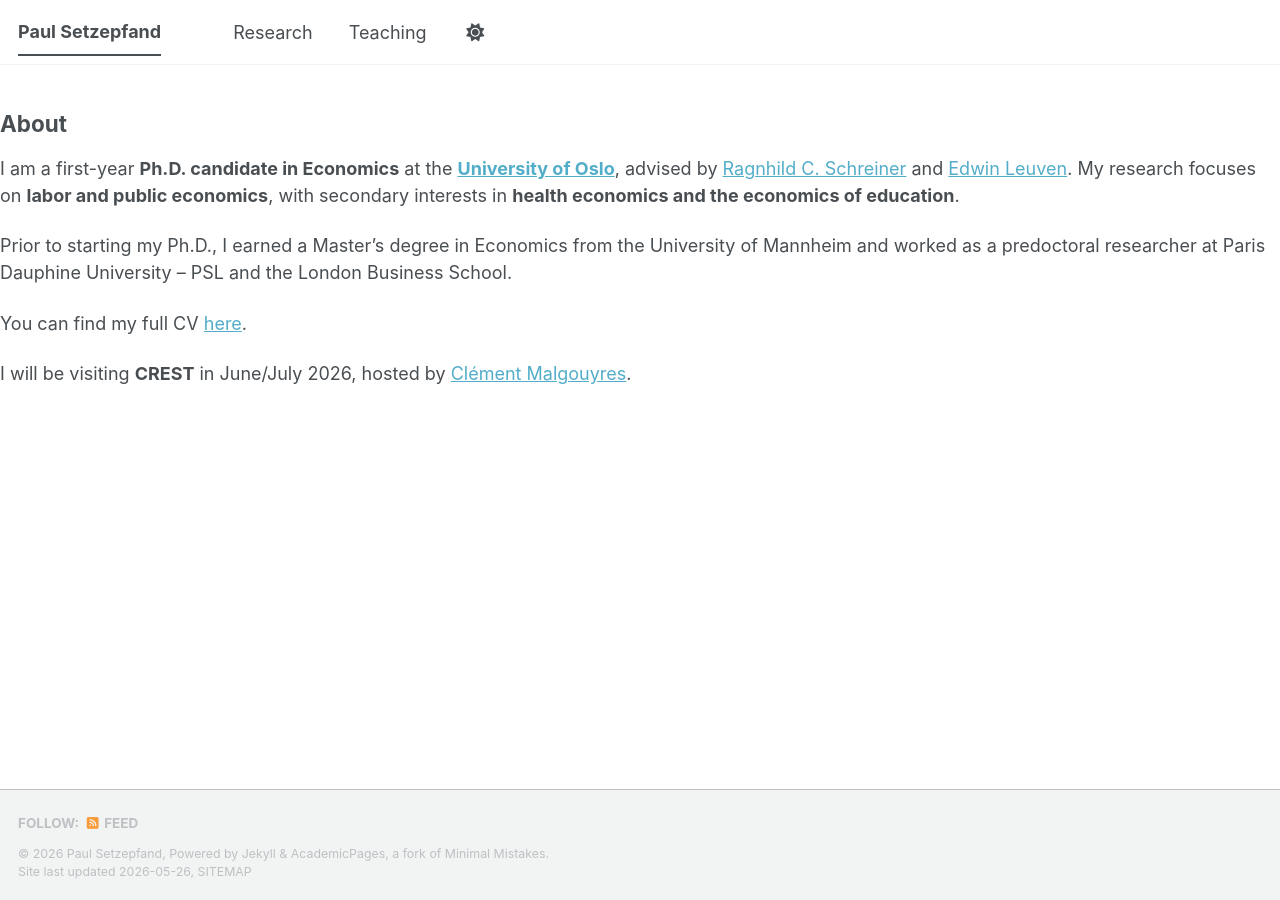
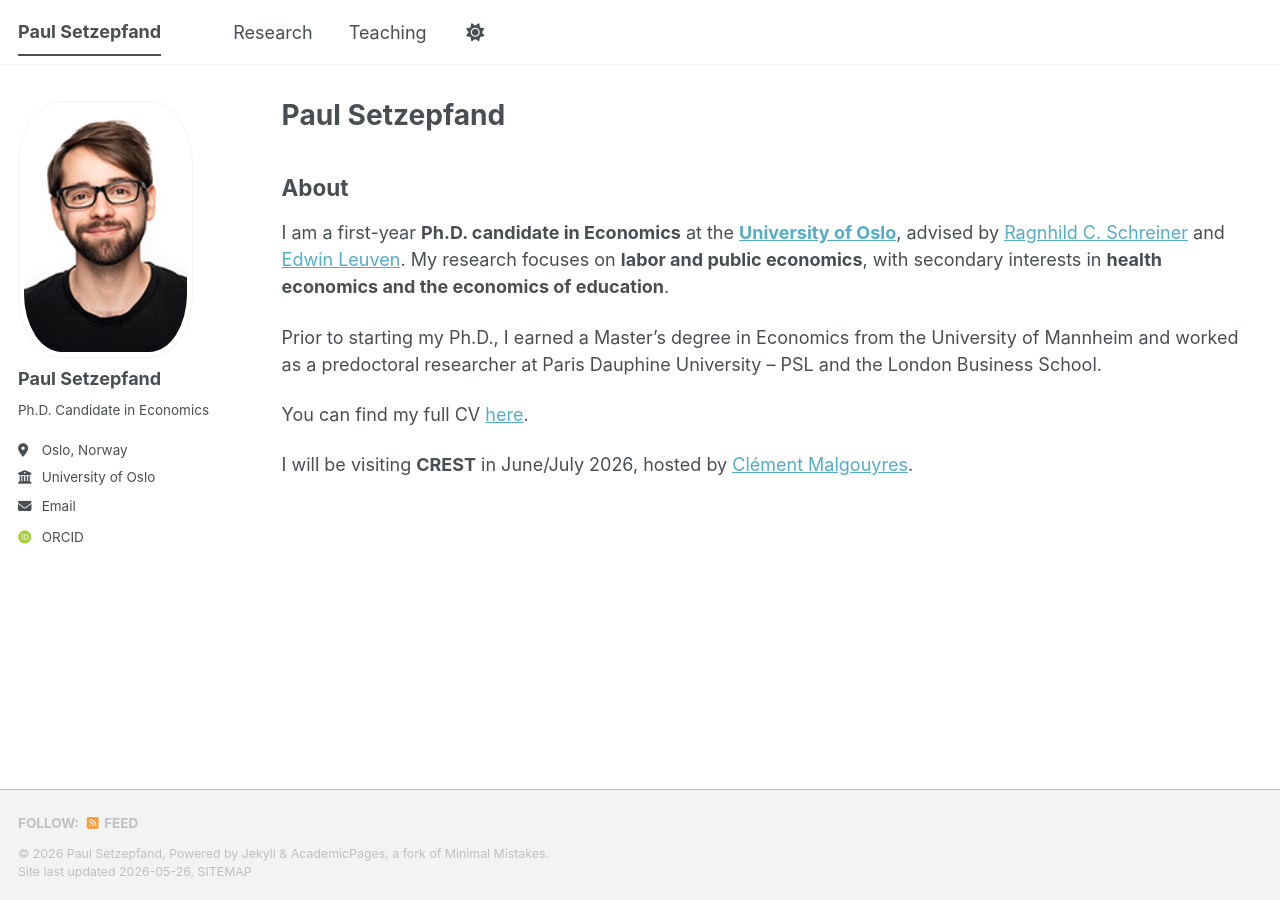
Before and after one commit to paulsetzepfand/paulsetzepfand.github.io, a Jekyll site: the page built from _pages/about.md, in a window 1280 px wide. Built offline with Jekyll 4.4.1, drawn with Linux system fonts in a browser that asks for light colours; some web fonts are replaced; a script bundle is joined from its source files by our own code; our own code applies the rules of GitHub Pages for plain Markdown files; library files that are not in the unit come from our copies; part of the change alters nothing that is shown.

```diff
--- a/_pages/about.md
+++ b/_pages/about.md
@@ -2,9 +2,7 @@
 permalink: /
 title: "Paul Setzepfand"
 author_profile: true
-redirect_from:
-  - /about/
-  - /about.html
+layout: archive
 ---
 
 ## About
```
